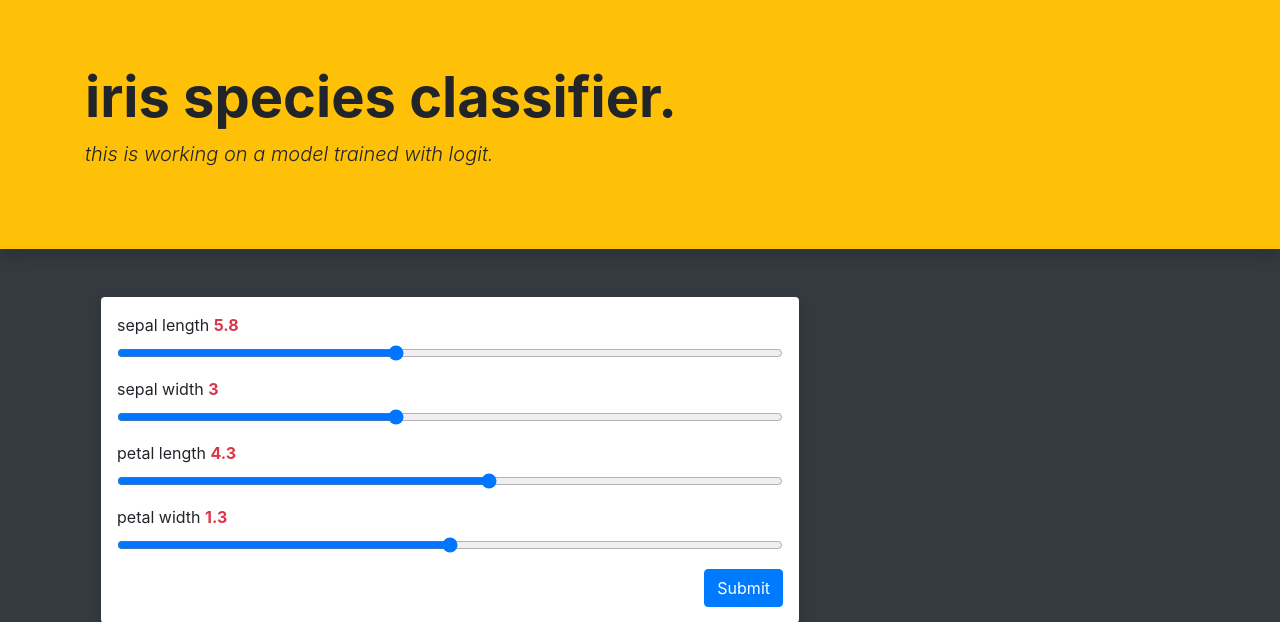
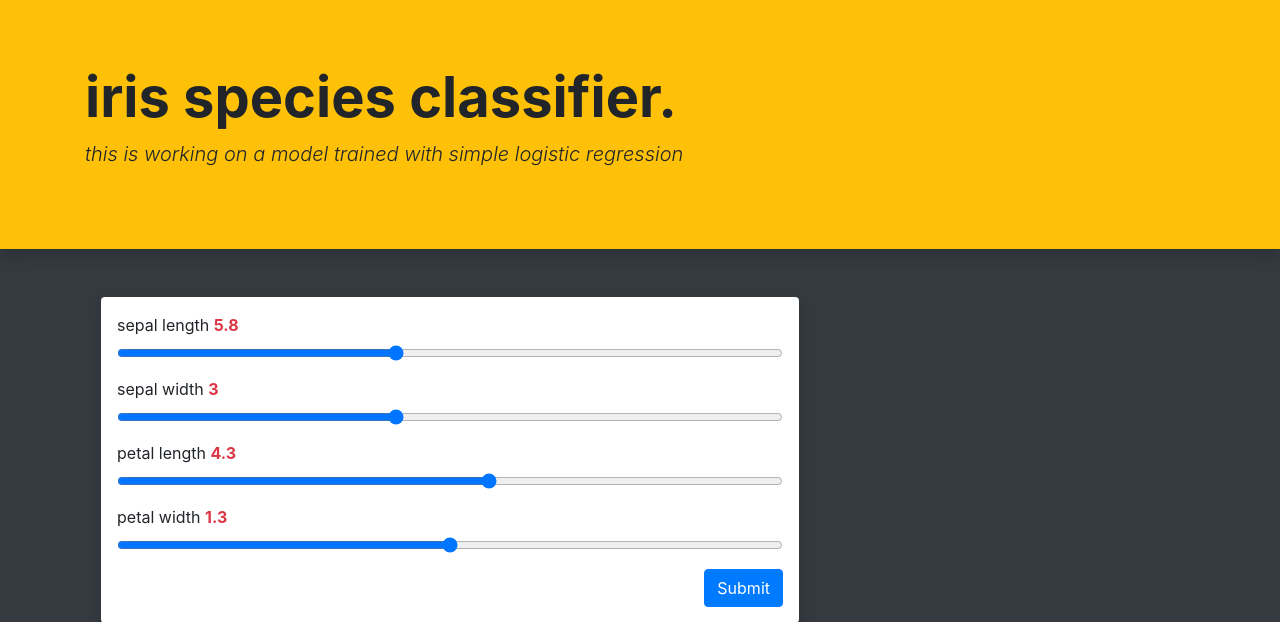
Before and after one commit to kingslyroche/iris-classifier, a Flask app: page / in a window 1280 px wide. Shown: the top 622 px of the page. Run offline with Flask 2, Linux system fonts and the light colour scheme; parts of the project's set-up code (start-up, migrations or seed data) failed here and were passed over; some libraries are stand-ins or nearby versions.

Commit message:
Update index.html

```diff
--- a/templates/index.html
+++ b/templates/index.html
@@ -17,7 +17,7 @@
     <div class="jumbotron jumbotron-fluid bg-warning shadow">
         <div class="container">
             <h1 class="display-4 font-weight-bold">iris species classifier.</h1>
-            <p class="lead font-italic">this is working on a model trained with logit.</p>
+            <p class="lead font-italic">this is working on a model trained with simple logistic regression</p>
         </div>
     </div>
 
```
